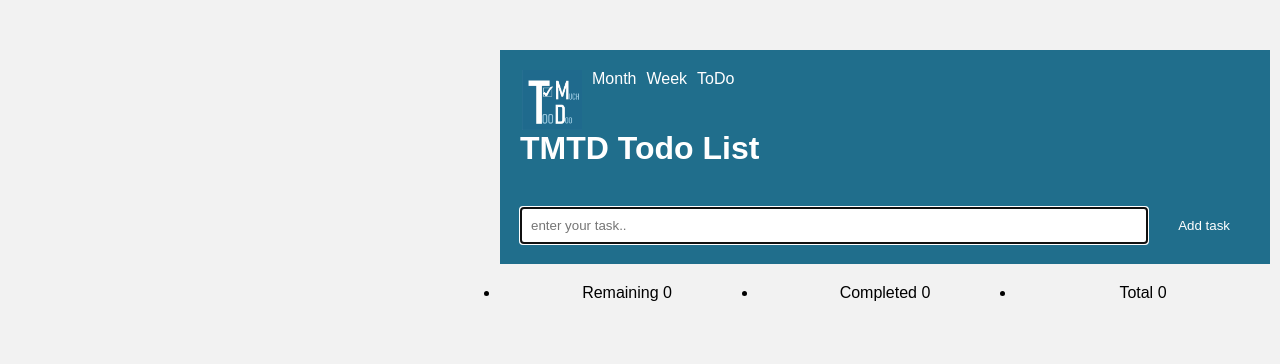
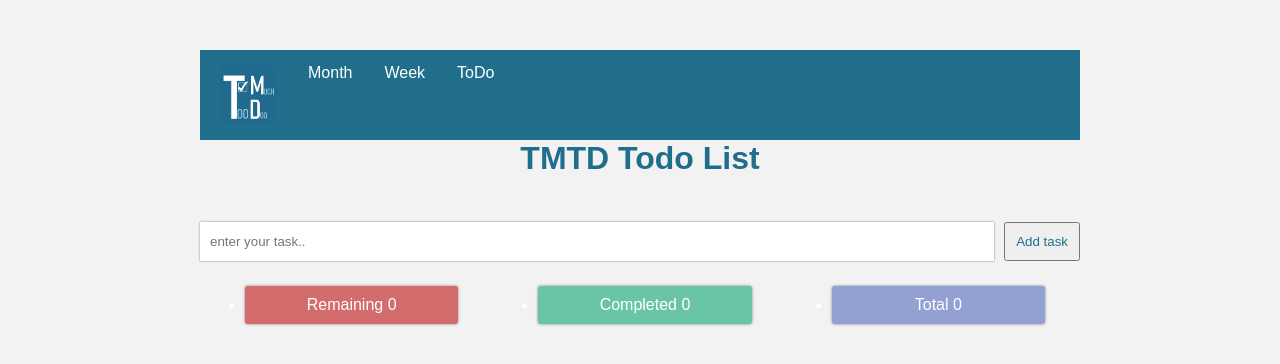
Before and after one commit to PaulinaWalasiewicz/TMTDspring, a website: page src/main/resources/public/todo.html in a window 1280 px wide. Drawn offline with Linux system fonts and the light colour scheme; no server answers.

Commit message:
added css v2

```diff
--- a/src/main/resources/public/todo.html
+++ b/src/main/resources/public/todo.html
@@ -2,11 +2,12 @@
 <html lang="en">
 <head>
     <meta charset="UTF-8">
-    <title>ToDo</title>
+    <meta name="viewport" content="width=device-width",initial-scale="1.0">
+    <title>TMTD - Too Do</title>
     <link rel="stylesheet" href="todoStyle.css">
 </head>
 <body>
-    <header id="main-header">
+
 <div id="container">
     <ul>
         <li><img id="logo" src="/logo.png" alt="LOGO" ></li>
@@ -15,16 +16,15 @@
         <li><a href="todo.html">ToDo</a></li>
     </ul>
 </div>
-        <h1>TMTD Todo List</h1>
+<div id="header">
+    <h1 class="css-title">TMTD Todo List</h1>
 
     <form action="" id="todo-form">
         <input id="task-name" type="text" name="task-name" placeholder="enter your task.." autofocus>
         <button type="submit">Add task</button>
     </form>
-    </header>
-        <selection>
-            <div class="container" id="main-content">
-                <ul class="stats">
+
+    <ul class="stats" id="weekdays">
         <li>
             <span>Remaining</span>
             <span id="remaining-task">0</span>
@@ -38,7 +38,11 @@
             <span id="total-task">0</span>
         </li>
     </ul>
+</div>
+<selection>
+    <div class="container" id="main-content"></div>
     <ul class="todos">
+
     </ul>
     </div>
 </selection>
--- a/src/main/resources/public/todoStyle.css
+++ b/src/main/resources/public/todoStyle.css
@@ -2,6 +2,9 @@
 * {
     margin: 0;
     padding: 0;
+}
+a, li, ul {
+    text-decoration: none;
 }
 #logo
 {
@@ -10,39 +13,61 @@
     height: 60px;
     width: 60px;
     background: #206E8C;
+    font-family: Arial, Helvetica Neue, Helvetica, sans-serif;
+    margin: 15px;
 }
 
 body {
-    width: 770px;
     font-family: Arial, sans-serif;
     background-color: #f2f2f2;
     justify-content: center;
-    margin-left: 500px;
-    margin-top: 50px;
+    width: 880px;
+    margin:50px auto 30px auto;
 }
-#main-header {
-    background-color: #206e8c;
-    color: #fff;
-    padding: 20px;
-
-
+#header {
+    color: #206E8C;
+    font-family: sans-serif;
 }
 
 #header h1 {
-    margin-bottom: 10px;
+    width: fit-content;
+}
+#header .css-title {
+    margin: 0 auto;
+    display:block;
 }
 
 #container {
-    width: 770px;
+    width: 100%;
+    background-color: #206E8C;
+    margin:auto;
 }
 
+#container li a {
+    display: block;
+    color: white;
+    text-align: center;
+    padding: 14px 16px;
+    text-decoration: none;
+}
+
+#container li a:hover {
+    background-color: #5D91A6;
+}
+
+#weekdays {
+    padding: 5px;
+    width: 100%;
+    display: flex;
+    color: #206E8C;
+}
+#weekdays li {
+    width: 100px;
+    padding: 10px;
+}
 #container ul {
     list-style: none;
     display: flex;
-}
-
-#container ul li {
-    margin-right: 10px;
 }
 
 #container ul li a {
@@ -54,6 +79,8 @@ body {
     margin-top: 20px;
     display: flex;
     margin-top: 40px;
+    padding-top: 5px;
+    text-align: center;
 }
 
 #task-name {
@@ -61,14 +88,21 @@ body {
     flex-grow: 1;
     margin-right: 10px;
     border: 1px solid #206e8c;
+    border: none;
+    outline: none;
+    box-shadow: 0px 0px 2px gray;
+}
+
+#todo-form #task-name{
+    width: 60%;
 }
 
 #todo-form button {
-    background-color: #206e8c;
-    color: #fff;
-    padding: 10px 20px;
-    border: none;
-    cursor: pointer;
+    padding: 10px;
+    color: #206E8C;
+    font-family: sans-serif;
+    display: flex;
+    justify-content: space-between;
 }
 
 .stats {
@@ -90,9 +124,16 @@ body {
 }
 
 .todos li {
+    padding: 10px;
+    height: max-content;
+    cursor: pointer;
+    box-sizing: border-box;
+    background-color: white;
+    margin: 5px;
+    box-shadow: 0px 0px 3px #206E8C;
     display: flex;
-    align-items: center;
-    margin-bottom: 10px;
+    flex-direction: column;
+    justify-content: space-between;
 
 }
 
@@ -103,17 +144,50 @@ body {
 }
 
 .remove-task {
+    display: inline-block;
     background-color: #206e8c;
     color: #fff;
-    padding: 5px 15px;
+    padding: 10px 15px;
     border-radius: 5px;
     cursor: pointer;
     margin-left: 15px;
+    border: none;
+    outline: none;
+    box-shadow: 0px 0px 2px gray;
+    width: 75px;
 }
 
 .todos li input[type=checkbox]{
     width: 20px;
     height: 20px;
     margin-left: 15px;
+    margin-right: 15px;
+}
 
+.todos button {
+    margin-bottom: 10px;
 }
+
+#weekdays li{
+    margin-left: 40px;
+    margin-right: 40px;
+    text-decoration: none;
+    color: white;
+    font-weight: semi-bold;
+    outline: none;
+    border: none;
+    box-shadow: 0px 0px 3px gray;
+    border-radius: 3px;
+}
+
+#weekdays li:nth-child(1) {
+    background-color: #d36c6c;
+}
+
+#weekdays li:nth-child(2) {
+    background-color: rgb(106, 197, 167);
+}
+
+#weekdays li:nth-child(3) {
+    background-color: #92a1d1;
+}
```
Lines whose indentation alone changed are shown as unchanged.
